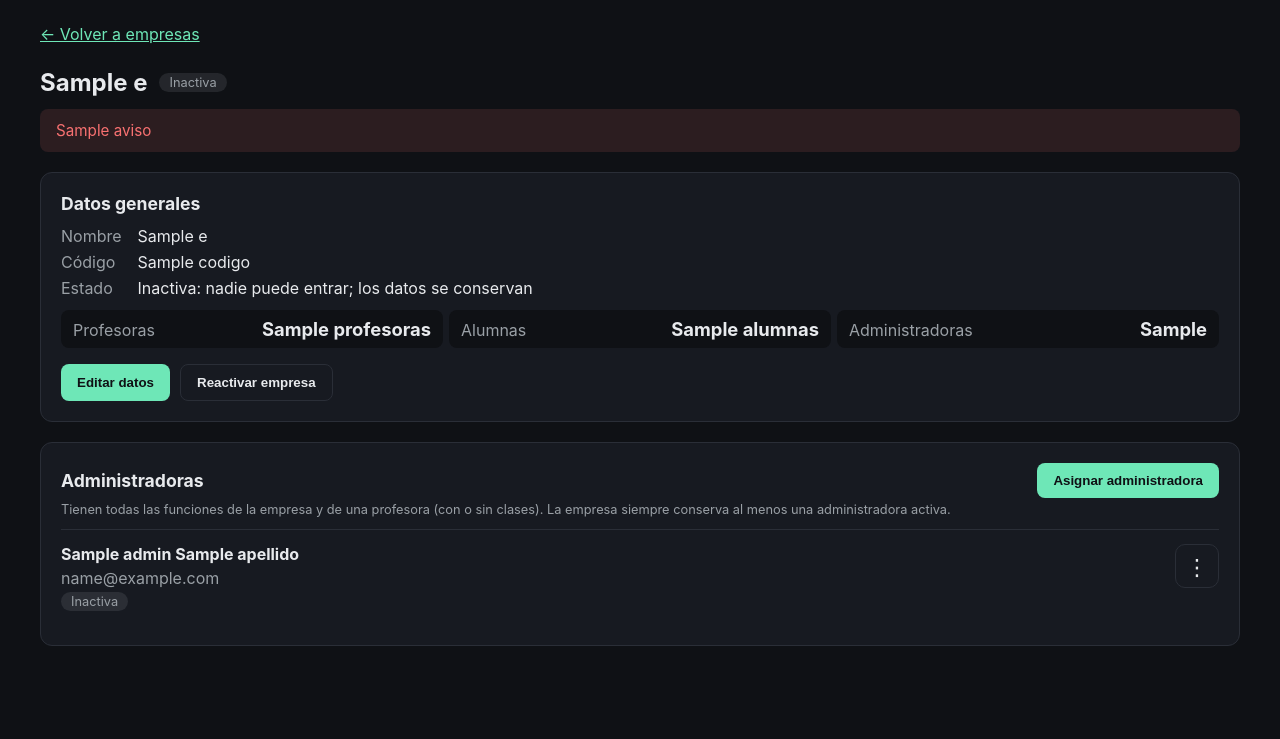
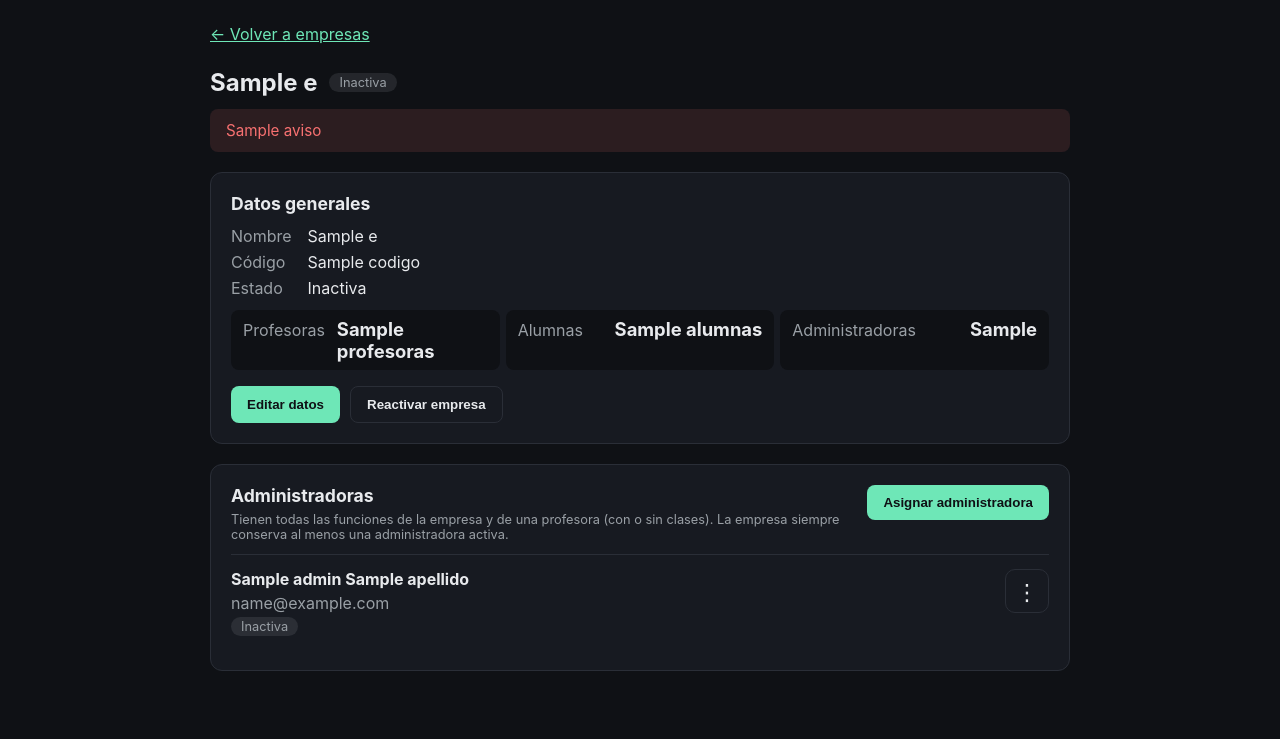
Before and after one commit to pilisoldo1-code/Just-Show-Up, a FastAPI app: template app/templates/admin_empresa.html in a window 1280 px wide. Shown: the part 111-850 px from the top of the page. Before the commit the page ends 757 px from the top, so only its background shows below. Run offline with FastAPI, Linux system fonts and the light colour scheme; the template is opened without the code that fills it: most values are stand-ins (such as "Sample title", 1, 10 or a date in 2020).

Commit message:
Empresas y Gestionar empresa: encabezados, Estado simple y ancho centrado
- Título y botón en una fila en escritorio; en celular el botón va debajo, a todo el ancho.
- Administradoras: título y descripción separados del botón «Asignar administradora».
- Estado muestra solo «Activa» o «Inactiva».
- Gestionar empresa con ancho máximo de 860 px, centrado; los correos cortan después de la @.

Co-Authored-By: Claude Opus 5.5 <noreply@anthropic.com>

```diff
--- a/app/static/style.css
+++ b/app/static/style.css
@@ -2214,21 +2214,10 @@ main.ancho {
 }
 
 /* ---------- superadministración: empresas ---------- */
-.empresas-encabezado {
-    flex-wrap: wrap;
-    row-gap: 12px;
-    margin-bottom: 12px;
-}
-
-.empresas-encabezado h1 {
-    margin: 0;
-}
-
 .empresas-grid {
     display: grid;
     grid-template-columns: repeat(auto-fill, minmax(280px, 1fr));
     gap: 16px;
-    margin-top: 20px;
 }
 
 .empresa-card,
@@ -2304,8 +2293,8 @@ main.ancho {
     margin-top: auto;
 }
 
-.empresa-detalle {
-    max-width: 820px;
+main.ancho.empresa-detalle {
+    max-width: 860px;
 }
 
 .empresa-detalle-titulo {
@@ -2337,19 +2326,6 @@ main.ancho {
     display: flex;
     flex-wrap: wrap;
     gap: 10px;
-}
-
-.empresa-bloque-titulo {
-    display: flex;
-    justify-content: space-between;
-    align-items: center;
-    flex-wrap: wrap;
-    gap: 12px;
-    margin-bottom: 4px;
-}
-
-.empresa-bloque-titulo h2 {
-    margin: 0;
 }
 
 .admin-items {
@@ -2449,11 +2425,6 @@ main.ancho {
 }
 
 @media (max-width: 600px) {
-    .empresas-encabezado {
-        flex-direction: column;
-        align-items: flex-start;
-    }
-
     .empresas-grid {
         grid-template-columns: 1fr;
     }
@@ -2468,9 +2439,72 @@ main.ancho {
     .empresa-acciones form .btn {
         width: 100%;
     }
-
-    .empresa-bloque-titulo .btn {
+}
+
+/* Encabezado de pantalla (título + botón) y de bloque (título y descripción + botón): en una fila si entra; en
+   celular el botón va debajo, a todo el ancho. La descripción de la pantalla va aparte, debajo del encabezado. */
+.seccion-encabezado,
+.bloque-encabezado {
+    display: flex;
+    justify-content: space-between;
+    align-items: center;
+    flex-wrap: wrap;
+    gap: 16px 24px;
+}
+
+.seccion-encabezado {
+    margin-bottom: 12px;
+}
+
+.seccion-encabezado h1 {
+    margin: 0;
+}
+
+.seccion-descripcion {
+    max-width: 720px;
+}
+
+.bloque-encabezado {
+    align-items: flex-start;
+    margin-bottom: 8px;
+}
+
+.bloque-encabezado-texto {
+    flex: 1 1 320px;
+    min-width: 0;
+}
+
+.bloque-encabezado-texto h2 {
+    margin: 0 0 6px;
+}
+
+.bloque-encabezado-texto .nota {
+    margin: 0;
+}
+
+.seccion-encabezado .btn,
+.bloque-encabezado .btn {
+    flex-shrink: 0;
+}
+
+@media (max-width: 600px) {
+    .seccion-encabezado,
+    .bloque-encabezado {
+        flex-direction: column;
+        align-items: stretch;
+    }
+
+    .seccion-encabezado .btn,
+    .bloque-encabezado .btn {
         width: 100%;
         text-align: center;
     }
-}
+
+    .bloque-encabezado-texto {
+        flex: none;  /* en columna, la base de 320px sería una altura */
+    }
+
+    .seccion-encabezado {
+        margin-bottom: 16px;
+    }
+}
--- a/app/templates/admin_empresa.html
+++ b/app/templates/admin_empresa.html
@@ -24,7 +24,7 @@
             <dl class="datos-lectura">
                 <dt>Nombre</dt><dd>{{ e.nombre }}</dd>
                 <dt>Código</dt><dd>{{ e.codigo }}</dd>
-                <dt>Estado</dt><dd>{{ 'Activa: sus usuarias pueden entrar' if e.activa else 'Inactiva: nadie puede entrar; los datos se conservan' }}</dd>
+                <dt>Estado</dt><dd>{{ 'Activa' if e.activa else 'Inactiva' }}</dd>
             </dl>
             <dl class="empresa-cifras">
                 <div><dt>Profesoras</dt><dd>{{ e.profesoras }}</dd></div>
@@ -42,18 +42,21 @@
         </section>
 
         <section class="empresa-bloque">
-            <div class="empresa-bloque-titulo">
-                <h2>Administradoras</h2>
+            <div class="bloque-encabezado">
+                <div class="bloque-encabezado-texto">
+                    <h2>Administradoras</h2>
+                    <p class="nota">Tienen todas las funciones de la empresa y de una profesora (con o sin clases). La empresa
+                        siempre conserva al menos una administradora activa.</p>
+                </div>
                 <button type="button" class="btn" onclick="document.getElementById('asignar-admin').showModal()">Asignar administradora</button>
             </div>
-            <p class="nota">Tienen todas las funciones de la empresa y de una profesora (con o sin clases). La empresa siempre
-                conserva al menos una administradora activa.</p>
             <ul class="admin-items">
                 {% for a in admins %}
                 <li class="admin-item">
                     <div class="admin-info">
                         <strong>{{ a.nombre }} {{ a.apellido }}</strong>
-                        <span class="admin-mail">{{ a.mail }}</span>
+                        {% set partes = a.mail.split('@', 1) %}
+                        <span class="admin-mail">{{ partes[0] }}{% if partes|length > 1 %}@<wbr>{{ partes[1] }}{% endif %}</span>
                         <span class="badge {{ 'badge-on' if a.activa else 'badge-off' }}">{{ 'Activa' if a.activa else 'Inactiva' }}</span>
                         {% if a.activa and a.pendientes_txt %}
                         <span class="nota">Para dejarla inactiva, antes hay que resolver que {{ a.pendientes_txt|join('; que ') }}.</span>
--- a/app/templates/admin_empresas.html
+++ b/app/templates/admin_empresas.html
@@ -13,11 +13,11 @@
         <div class="aviso {{ 'aviso-ok' if aviso_ok else 'aviso-error' }}">{{ aviso }}</div>
         {% endif %}
 
-        <div class="header-row empresas-encabezado">
+        <div class="seccion-encabezado">
             <h1>Empresas</h1>
             <button type="button" class="btn" onclick="document.getElementById('empresa-nueva').showModal()">+ Nueva empresa</button>
         </div>
-        <p class="subtitle">Cada empresa tiene sus propias profesoras, alumnas, clases y facturas, que maneja su administradora.
+        <p class="subtitle seccion-descripcion">Cada empresa tiene sus propias profesoras, alumnas, clases y facturas, que maneja su administradora.
             Las empresas no se borran: se desactivan y sus datos se conservan.</p>
 
         <div class="empresas-grid">
```
Also changed, not shown: tests/test_multiempresa_app.py (+7 -1 lines).
